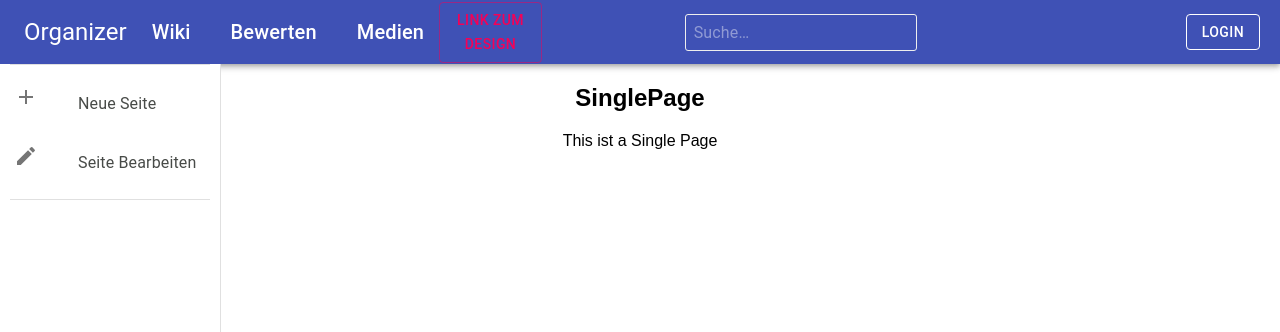
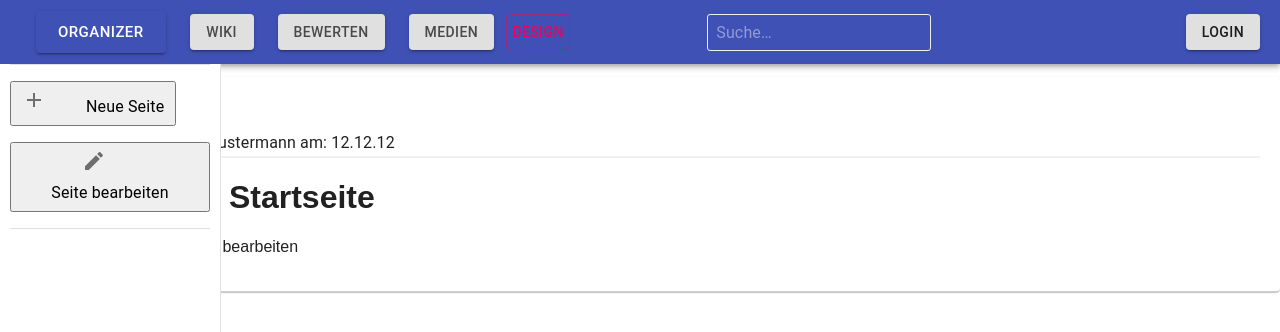
Before and after one commit to church-organizer/cgr-app, a React (Create React App) app: page /wiki in a window 1280 px wide. Shown: the top 332 px of the page. Built offline with nearby package versions, Linux system fonts and the light colour scheme.

Commit message:
irgendwas habe ich gemacht

```diff
--- a/package.json
+++ b/package.json
@@ -14,6 +14,7 @@
     "react": "^16.8.6",
     "react-dom": "^16.8.6",
     "react-draggable": "^3.3.0",
+    "react-markdown": "^4.1.0",
     "react-router-dom": "^5.0.1",
     "react-scripts": "1.1.5",
     "simplemde": "^1.11.2"
--- a/src/App.js
+++ b/src/App.js
@@ -22,7 +22,7 @@ class App extends Component {
                         <Route exact path="/wiki" component={Wiki}/>
                         <Route exact path="/rating" component={Rating}/>
                         <Route exact path="/media" component={Media}/>
-                        <Route path="/wiki/create" component={CreatePage}/>
+                        {/*<Route path="/wiki/create" component={CreatePage}/>*/}
                     </div>
                     {/*<SnackbarProvider maxSnack={3}>*/}
                     {/*    <CreatePopup/>*/}
--- a/src/components/wiki/CreatePage.js
+++ b/src/components/wiki/CreatePage.js
@@ -1,9 +1,10 @@
 import React, {Component} from 'react';
-import SideNav from "../../tools/SideNav/SideNav";
-import AddIcon from '@material-ui/icons/Add';
-import EditIcon from '@material-ui/icons/Edit'
+import SideNav, {SideNavItem} from "../../tools/SideNav/SideNav";
 import Link from "@material-ui/core/Link";
 import PageConfig from "./PageConfig";
+import Editor from "../../tools/Editor/Editor";
+import SaveIcon from '@material-ui/icons/Save';
+import CancelIcon from '@material-ui/icons/Cancel';
 
 class CreatePage extends Component {
     state = {
@@ -13,7 +14,12 @@ class CreatePage extends Component {
             name: ''
         }
     };
-    links = [['Seite Speichern', <AddIcon/>, "/wiki:name"], ['Abbruch', <EditIcon/>, '/wiki/']];
+    links = [
+        [
+            <SideNavItem onClick={this.onSaveHandler} text={"Seite Speichern"} icon={<SaveIcon/>}/>,
+            <SideNavItem onClick={this.onAbortHandler} text={"Seite Speichern"} icon={<CancelIcon/>}/>
+        ]
+    ];
 
     constructor(props) {
         super(props);
@@ -26,12 +32,20 @@ class CreatePage extends Component {
         });
     }
 
+    onSaveHandler = () => {
+
+    };
+
+    onAbortHandler = () => {
+
+    };
+
     createPage(name) {
         // create new page
         console.log("Success", name);
-        this.setState({
-            createFile: {isCreated: true, name: name}
-        });
+        // this.setState({
+        //     createFile: {isCreated: true, name: name}
+        // });
     }
 
 
@@ -41,9 +55,8 @@ class CreatePage extends Component {
                 <SideNav content={this.links}/>
                 <Link to="https://github.com/ckeditor/ckeditor5-react">Beispiel Editor</Link>
                 <h2>Create Page</h2>
-                <PageConfig new={true} onConfirm={this.createPage}/>
-                {/*<Editor onUpdate={this.updateContent}/>*/}
-                {/*<button id="createButton" type="button" onClick={this.onSubmitButton}>Speichern</button>*/}
+                <PageConfig new={true} onConfirm={this.createPage} onAbort={this.props.onAbort}/>
+                {this.state.createFile.isCreated ? <Editor onUpdate={this.updateContent}/> : ""}
             </div>
         );
     }
--- a/src/components/wiki/Wiki.js
+++ b/src/components/wiki/Wiki.js
@@ -1,18 +1,44 @@
 import React, {Component} from 'react';
 import WikiPage from "./WikiPage";
-import SideNav from "../../tools/SideNav/SideNav";
+import SideNav, {SideNavItem} from "../../tools/SideNav/SideNav";
 import AddIcon from '@material-ui/icons/Add';
 import EditIcon from '@material-ui/icons/Edit';
 import './Wiki.css'
+import CreatePage from "./CreatePage";
 
 class Wiki extends Component {
-    links = [['Neue Seite', <AddIcon/>, "/wiki/create"], ['Seite Bearbeiten', <EditIcon/>, '/wiki/:name']];
+
+
+    state = {
+        showCreate: false
+    };
+    onCreateButton = () => {
+        console.log("create Page");
+        this.setState({showCreate: true})
+    };
+
+    onAbortCreate = () => {
+        this.setState({showCreate: false})
+    };
+
+    onEditHandler = () => {
+
+    };
+
+    links = [
+        [
+            <SideNavItem onClick={this.onCreateButton} text={"Neue Seite"} icon={<AddIcon/>}/>,
+            <SideNavItem onClick={this.onEditHandler} text={"Seite bearbeiten"} icon={<EditIcon/>}/>
+        ]
+    ];
+
+
 
     render() {
         return (
             <div className="base">
                 <SideNav content={this.links}/>
-                <WikiPage/>
+                {this.state.showCreate ? <CreatePage onAbort={this.onAbortCreate}/> : <WikiPage file={""}/>}
             </div>
         );
     }
--- a/src/components/wiki/WikiPage.js
+++ b/src/components/wiki/WikiPage.js
@@ -1,14 +1,54 @@
 import React, {Component} from 'react';
+import ReactMarkdown from "react-markdown";
+import {makeStyles, Typography, Paper, Divider} from "@material-ui/core";
+
+const useStyles = makeStyles(theme => ({
+    paper: {
+        width: "1200px",
+        border: "1px",
+        padding: "20px",
+        textAlign: "left",
+        position: 'relative', left: '50%', top: "100px",
+        transform: 'translate(-50%, -50%)',
+        margin: "20px"
+    },
+    meta: {
+        display: "inline-block",
+        marginRight: "10px"
+    },
+    paperHeader: {}
+}));
+
+const Content = (props) => {
+    const classes = useStyles();
+    return (
+        <Paper className={classes.paper}>
+            <Typography color={"inherit"} variant={"h5"} className={classes.paperHeader}>DateiName</Typography>
+            <Typography color={"inherit"} variant={"subtitle1"} className={classes.meta}>Bearbeitet von {"Max Mustermann"} am: {"12.12.12"}</Typography>
+            <Divider/>
+            <ReactMarkdown source={props.content}/>
+        </Paper>
+    );
+};
 
 
 class WikiPage extends Component {
+    pageContentInMD = '# Das ist die Startseite\n\nDiesen Text kann man bearbeiten';
+
     render() {
+        if (this.props.file === "") {
+            return (
+                <div>
+                    <Content content={this.pageContentInMD}/>
+                </div>
+            );
+        }
         return (
-            <div className="test">
-                <h2>SinglePage</h2>
-                <p>This ist a Single Page</p>
+            <div>
+                <Content content={""}/>
             </div>
         );
+
     }
 }
 
--- a/src/tools/SideNav/SideNav.js
+++ b/src/tools/SideNav/SideNav.js
@@ -1,6 +1,17 @@
 import React from 'react';
-import {Divider, Drawer, List, ListItem, ListItemIcon, ListItemText, makeStyles} from "@material-ui/core";
+import {
+    Divider,
+    Drawer,
+    List,
+    ListItem,
+    ListItemIcon,
+    ListItemText,
+    makeStyles,
+    Typography,
+    Button, Portal
+} from "@material-ui/core";
 import {Link} from "react-router-dom";
+import Icon from "@material-ui/core/Icon";
 
 
 const useStyles = makeStyles(theme => ({
@@ -15,9 +26,24 @@ const useStyles = makeStyles(theme => ({
         paddingLeft: 0,
         paddingRight: 0,
         display: "inline-block"
+    },
+    button: {
+        width: "100%",
+        height: "100%"
     }
 }));
-
+export const SideNavItem = (props) => {
+    const classes = useStyles();
+    const show = false;
+    return (
+        <ListItem key={props.text} button className={classes.item} onClick={props.onClick} >
+            <Link component="button" classes={classes.button}>
+                <ListItemIcon className="side-nav-entry">{props.icon}</ListItemIcon>
+                <Typography className="side-nav-entry">{props.text}</Typography>
+            </Link>
+        </ListItem>
+    );
+};
 
 const SideNav = (props) => {
 
@@ -25,14 +51,7 @@ const SideNav = (props) => {
         <div>
             <Divider/>
             <List>
-                {links.map(([k, v, to]) => (
-                    <ListItem button key={k} className={classes.item}>
-                        <Link to={to}>
-                            <ListItemIcon className="side-nav-entry">{v}</ListItemIcon>
-                            <ListItemText primary={k} className="side-nav-entry"/>
-                        </Link>
-                    </ListItem>
-                ))}
+                {links.map(item => item)}
             </List>
             <Divider/>
         </div>
--- a/src/tools/TopNav/TopNav.js
+++ b/src/tools/TopNav/TopNav.js
@@ -1,7 +1,6 @@
 import React from 'react';
 import {AppBar, Button, Toolbar, Typography, makeStyles, InputBase} from "@material-ui/core";
 import {Link} from "react-router-dom";
-import TextField from "@material-ui/core/TextField";
 
 
 const useStyles = makeStyles(theme => ({
@@ -21,6 +20,9 @@ const useStyles = makeStyles(theme => ({
         color: 'inherit',
         width: "100%"
     },
+    homeButton: {
+
+    },
     inputInput: {
         position: "relative",
         padding: theme.spacing(1, 1, 1, 1),
@@ -30,7 +32,11 @@ const useStyles = makeStyles(theme => ({
         borderRadius: "3px",
         marginLeft: "20%"
     },
-    inputFocus: {}
+    navButton: {
+        padding: "8px",
+        margin: "4px",
+        color: "#eee"
+    }
 }));
 
 
@@ -39,21 +45,20 @@ const TopNav = (props) => {
     return (
         <AppBar className={classes.appBar}>
             <Toolbar>
-                <Typography variant="h5">
-                    <Link to="/" className="home-button">Organizer</Link>
+                <Typography className={classes.navButton} variant="h5">
+                    <Link to="/"><Button color={"primary"} variant={"contained"} size={"large"}>Organizer</Button></Link>
                 </Typography>
-                <Typography variant="h6">
-                    <Link to="/wiki" className="nav-button">Wiki</Link>
+                <Typography className={classes.navButton} variant="h6">
+                    <Link to="/wiki" ><Button color={"inherit"} variant={"contained"}>Wiki</Button></Link>
                 </Typography>
-                <Typography variant="h6">
-                    <Link to="/rating" className="nav-button">Bewerten</Link>
+                <Typography color={"secondary"} className={classes.navButton} variant="h6">
+                    <Link to="/rating"><Button color={"inherit"} variant={"contained"}>Bewerten</Button></Link>
                 </Typography>
-                <Typography variant="h6">
-                    <Link to="/media" className="nav-button">Medien</Link>
+                <Typography className={classes.navButton} variant="h6">
+                    <Link to="/media"><Button color={"inherit"} variant={"contained"}>Medien</Button></Link>
                 </Typography>
                 <Button href={"https://material-ui.com/getting-started/usage/"} color={"secondary"}
-                        variant={"outlined"}>Link zum
-                    Design</Button>
+                        variant={"outlined"}>Design</Button>
 
                 <InputBase
                     placeholder="Suche…"
@@ -66,7 +71,7 @@ const TopNav = (props) => {
                 />
 
 
-                <Button color="inherit" variant={"outlined"} className={classes.loginButton}>Login</Button>
+                <Button variant={"contained"} className={classes.loginButton}>Login</Button>
             </Toolbar>
         </AppBar>
     );
```
Also changed, not shown: src/components/wiki/PageConfig.js (+8 -5 lines), 1 other file (tests, documents, lock files or other folders).
